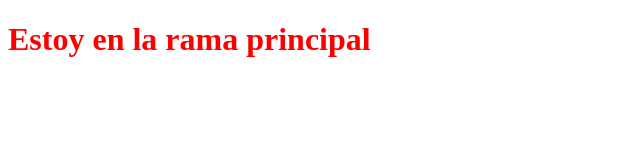
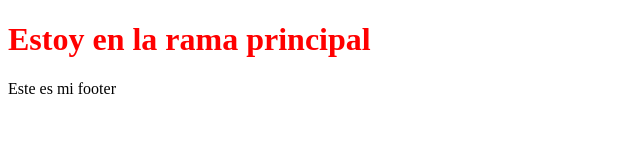
Before and after one commit to ClaudiaMRocha/clase35FrontEnd, a plain HTML site: page index.html in a window 1280 px wide. Shown: the whole page, without its empty margins (0-640 px from the left). Drawn offline with Linux system fonts and the light colour scheme.

Commit message:
agrego footer

```diff
--- a/index.html
+++ b/index.html
@@ -11,7 +11,9 @@
 
 <body>
     <h1>Estoy en la rama principal</h1>
-
+    <footer>
+        <p>Este es mi footer</p>
+    </footer>
     <script src="index.js">
     </script>
 </body>
```
